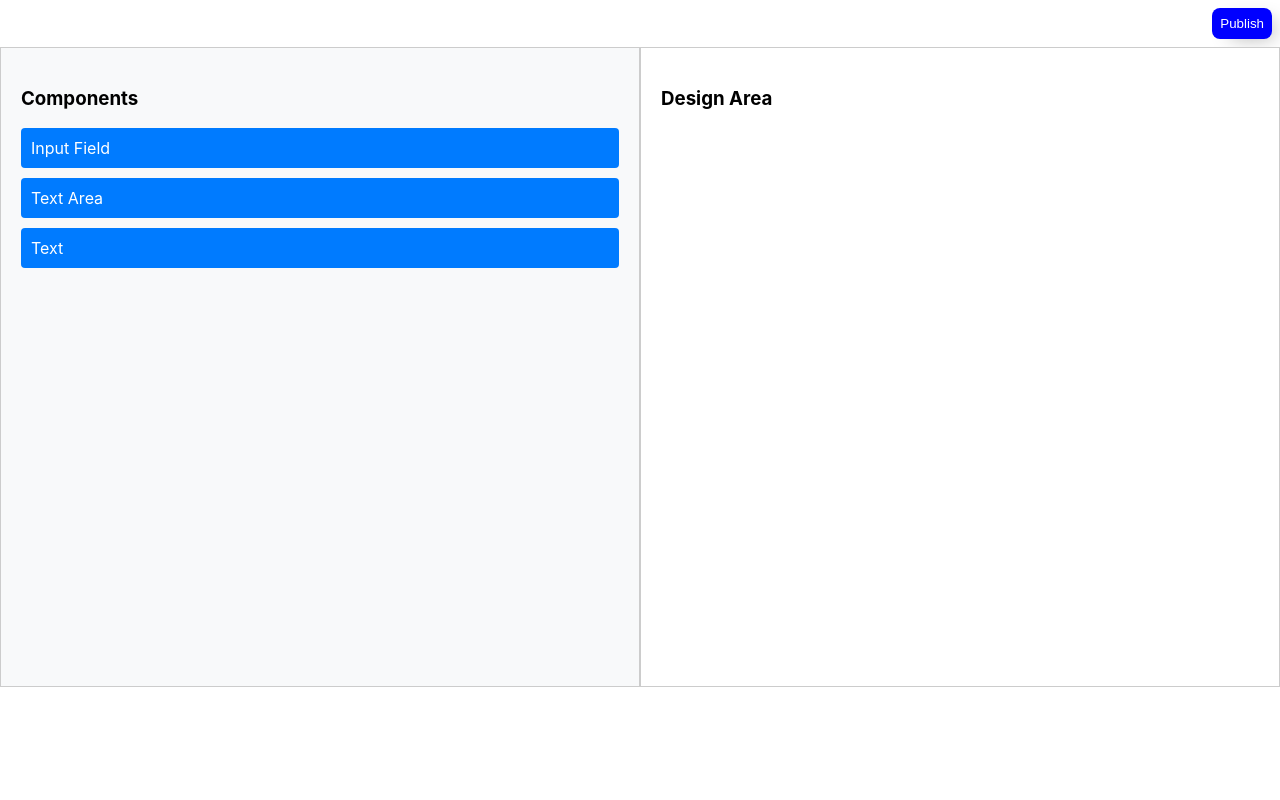
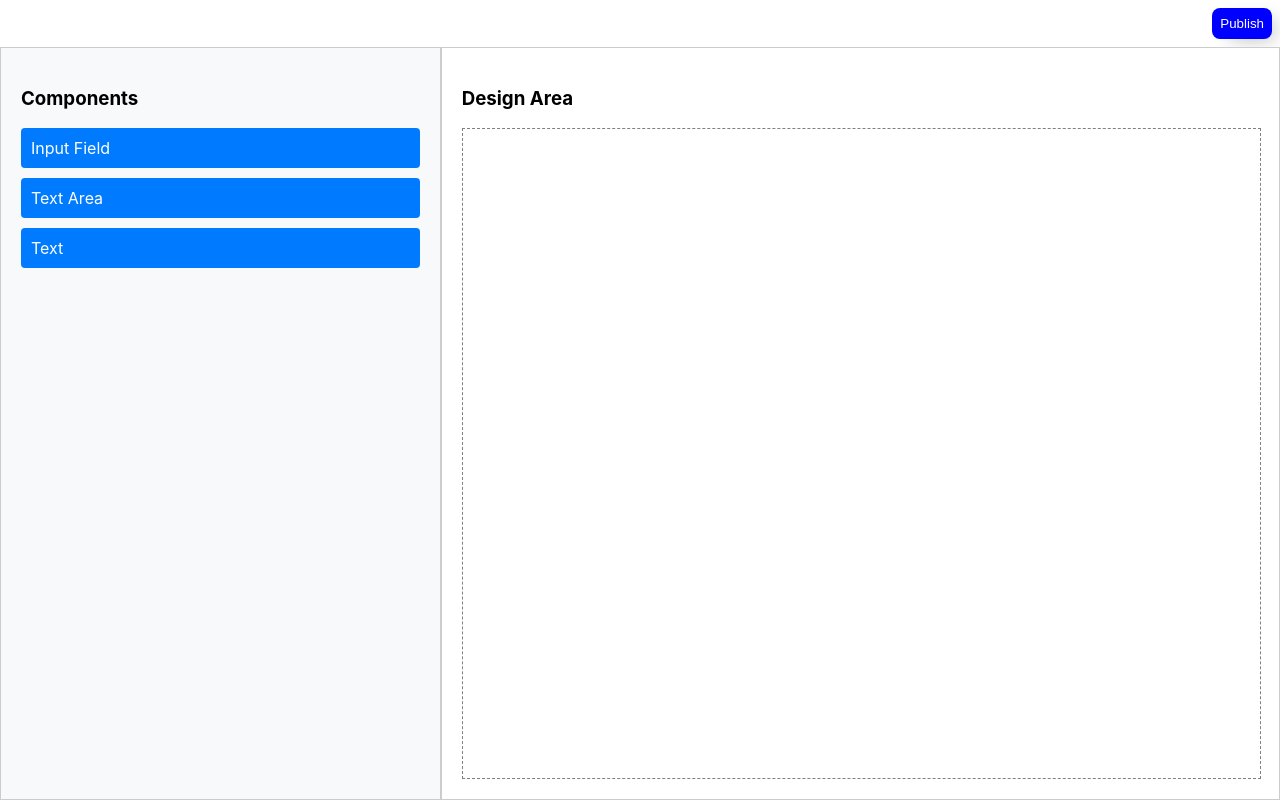
Before and after one commit to khalidstory/engine-poc, a React (Create React App) app in the folder editor-poc/: page / in a window 1280 px wide. Built offline with nearby package versions, Linux system fonts and the light colour scheme.

Commit message:
update the ui

```diff
--- a/editor-poc/src/App.css
+++ b/editor-poc/src/App.css
@@ -1,16 +1,18 @@
 .container {
   display: flex;
-  height: 80vh;
+  width: 100vw;
+  height: calc(100vh - 47px);
+  overflow-y: auto;
 }
 
 .left-sidebar, .right-sidebar {
-  flex: 1;
   padding: 20px;
   border: 1px solid #ccc;
 }
 
 .left-sidebar {
   background-color: #f8f9fa;
+  flex: 1;
 }
 
 .right-sidebar {
@@ -18,6 +20,13 @@
   display: flex;
   flex-direction: column;
   align-items: flex-start;
+  flex: 2;
+}
+
+.design-area {
+  width: 100%;
+  height: 100%;
+  border: 1px dashed gray;
 }
 
 .draggable-item {
@@ -27,10 +36,6 @@
   color: white;
   cursor: grab;
   border-radius: 4px;
-}
-
-.drop-item {
-  margin: 10px 0;
 }
 
 button {
--- a/editor-poc/src/App.js
+++ b/editor-poc/src/App.js
@@ -3,6 +3,7 @@ import { DndProvider } from "react-dnd";
 import { HTML5Backend } from "react-dnd-html5-backend";
 import LeftSidebar from "./components/LeftSidebar";
 import RightSidebar from "./components/RightSidebar";
+import DesignStyles from "./DesignStyles.css";
 import "./App.css";
 
 const JSToCSS = (JS) => {
@@ -30,17 +31,7 @@ function App() {
     myHeaders.append("Content-Type", "application/json");
 
     const raw = JSON.stringify({
-      globalCss: `
-body {
-  background-color: #fff;
-  display: flex;
-  flex-direction: column;
-  align-items: flex-start;
-}
-
-.item {
-  margin: 10px 0;
-}`.trim(),
+      globalCss: DesignStyles,
       components: data,
     });
 
--- /dev/null
+++ b/editor-poc/src/DesignStyles.css
@@ -0,0 +1,10 @@
+.design-element {
+
+}
+
+body {
+  background-color: #fff;
+  display: flex;
+  flex-direction: column;
+  align-items: flex-start;
+}
--- a/editor-poc/src/components/DropItem.js
+++ b/editor-poc/src/components/DropItem.js
@@ -5,7 +5,7 @@ const DropItem = ({ item }) => {
     return (
       <input
         type="text"
-        className={`drop-item ${item.attributes?.class}`}
+        className={`design-element ${item.attributes?.class}`}
         style={item.styles}
       />
     );
@@ -13,7 +13,7 @@ const DropItem = ({ item }) => {
   if (item.type === "textarea") {
     return (
       <textarea
-        className={`drop-item ${item.attributes?.class}`}
+        className={`design-element ${item.attributes?.class}`}
         style={item.styles}
       />
     );
@@ -21,7 +21,7 @@ const DropItem = ({ item }) => {
   if (item.type === "text") {
     return (
       <div
-        className={`drop-item ${item.attributes?.class}`}
+        className={`design-element ${item.attributes?.class}`}
         style={item.styles}
       >
         {item.content}
--- a/editor-poc/src/components/RightSidebar.js
+++ b/editor-poc/src/components/RightSidebar.js
@@ -4,7 +4,7 @@ import DropItem from "./DropItem";
 
 const RightSidebar = ({ items, setItems }) => {
   const [, drop] = useDrop({
-    accept: ["input", "textarea", "text"],
+    accept: ["input", "textarea", "text", "section"],
     drop: (item) => {
       let itemContent = "";
       if (item.type === "text") {
@@ -33,11 +33,13 @@ const RightSidebar = ({ items, setItems }) => {
   };
 
   return (
-    <div ref={drop} className="right-sidebar">
+    <div className="right-sidebar">
       <h3>Design Area</h3>
-      {items.map((item) => (
-        <DropItem key={item.id} item={item} />
-      ))}
+      <div ref={drop} className="design-area">
+        {items.map((item) => (
+          <DropItem key={item.id} item={item} />
+        ))}
+      </div>
     </div>
   );
 };
```
Also changed, not shown: 1 other file (tests, documents, lock files or other folders).
